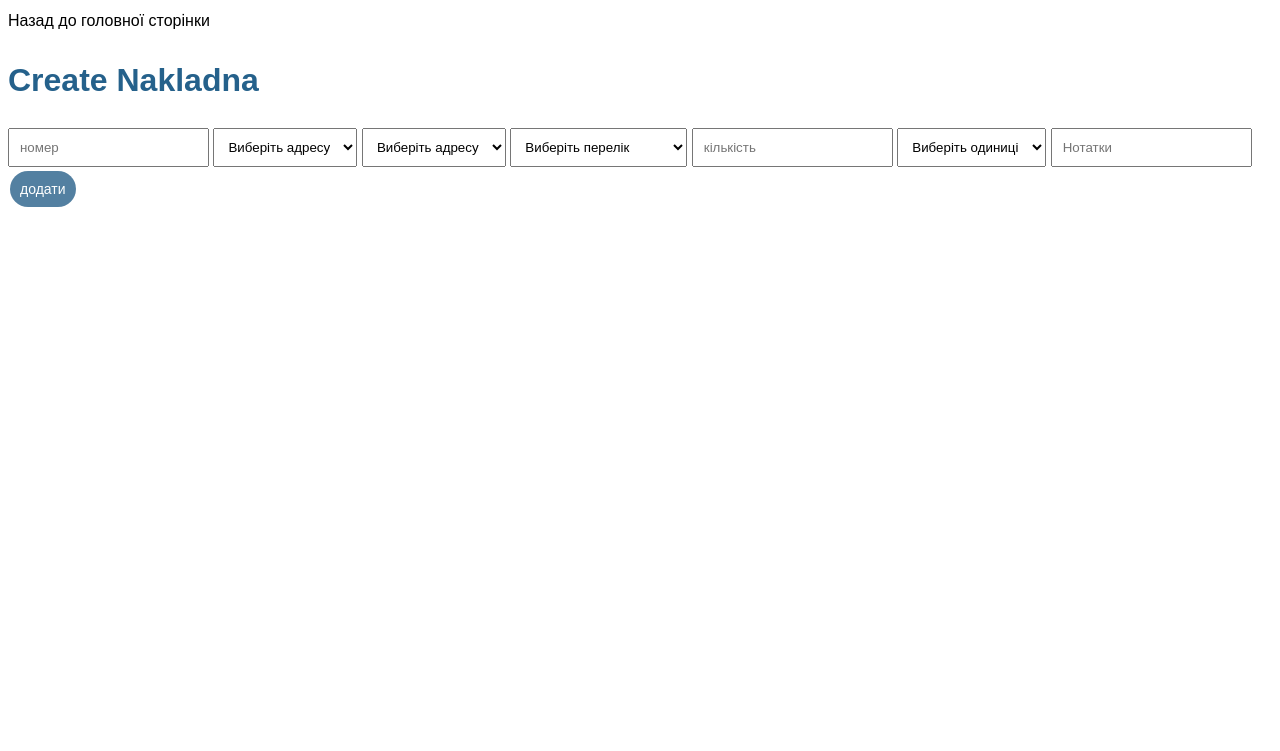
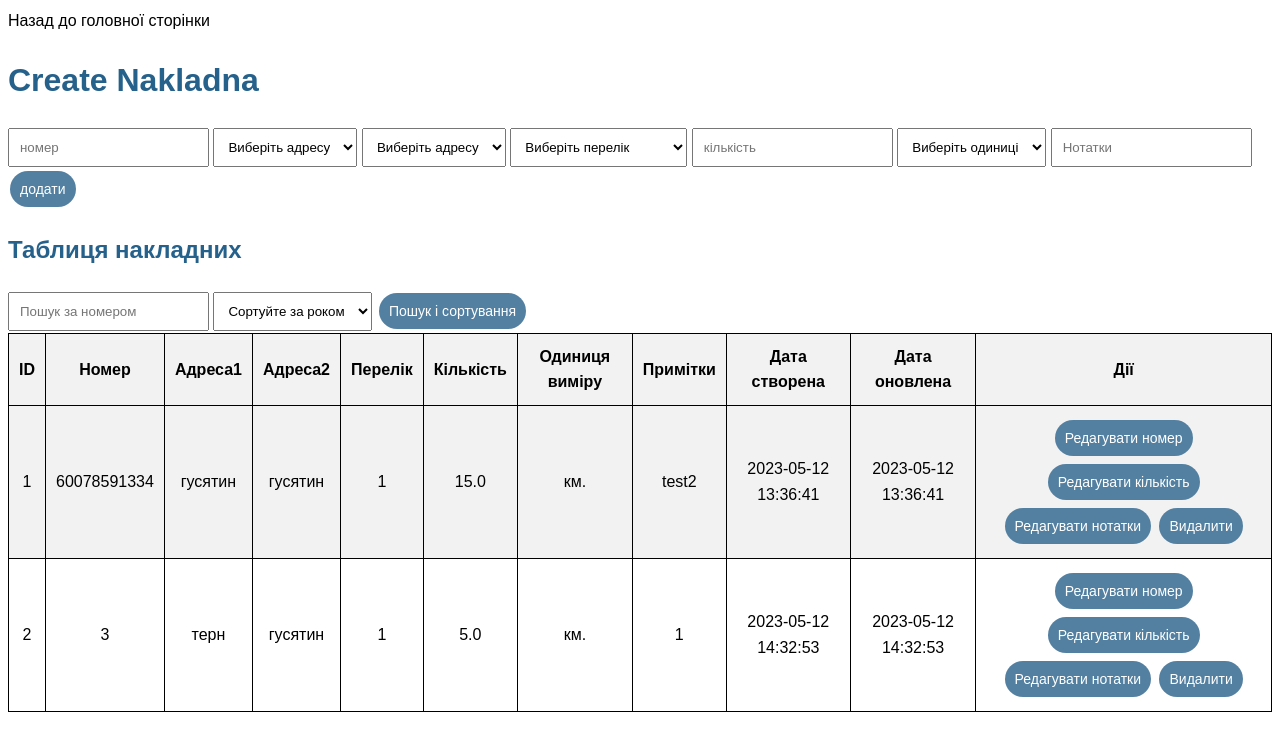
Before and after one commit to igorduvanov/python_oblick, a FastAPI app: page /nakladna/nakladna_page in a window 1280 px wide. Shown: the top 751 px of the page. Run offline with FastAPI, Linux system fonts and the light colour scheme; data comes from the database, SQL or seed files in the repository; both versions use the stored data as it was after the commit.

Commit message:
виведення, без select

```diff
--- a/app/routers/nakladna.py
+++ b/app/routers/nakladna.py
@@ -10,7 +10,6 @@ from sqlalchemy.orm import Session
 from fastapi.responses import HTMLResponse
 from app.database import get_db
 from app.templates import templates
-from fastapi import Form
 
 router = APIRouter()
 
@@ -80,9 +79,12 @@ async def read_nakladna_page(request: Request, db: Session = Depends(get_db), se
 
     nakladnas = nakladnas.all()
 
+    # Create a dictionary mapping unit ids to unit names
+    unit_names = {unit.id: unit.name for unit in units}
+
     return templates.TemplateResponse("nakladna_page.html",
      {"request":request, "nakladnas": nakladnas, "search": search, "sort_by": sort_by,
-                                       "units": units, "pereliks": pereliks,"odvumirs": odvumirs})
+                                       "units": unit_names, "pereliks": pereliks,"odvumirs": odvumirs})
 
 @router.put("/nakladna/{nakladna_id}")
 async def update_nakladna(nakladna_id: int, nakladna: NakladnaUpdate, db: Session = Depends(get_db)):
--- a/app/templates/nakladna_page.html
+++ b/app/templates/nakladna_page.html
@@ -41,9 +41,64 @@
 
         <button type="button" onclick="submitForm()">додати</button>
     </form>
+
+    <h2>Таблиця накладних</h2>
+    <form id="searchForm" onsubmit="event.preventDefault(); searchAndSort();">
+        <input type="text" name="search" placeholder="Пошук за номером" value="{{ search if search }}">
+        <select name="sort_by">
+            <option value="">Сортуйте за роком</option>
+            <option value="year_asc" {% if sort_by == "year_asc" %}selected{% endif %}>За зростанням</option>
+            <option value="year_desc" {% if sort_by == "year_desc" %}selected{% endif %}>За спаданням</option>
+        </select>
+        <button type="submit">Пошук і сортування</button>
+    </form>
+    <table>
+        <tr>
+            <th>ID</th>
+            <th>Номер</th>
+            <th>Адреса1</th>
+            <th>Адреса2</th>
+            <th>Перелік</th>
+            <th>Кількість</th>
+            <th>Одиниця виміру</th>
+            <th>Примітки</th>
+            <th>Дата створена</th>
+            <th>Дата оновлена</th>
+            <th>Дії</th>
+        </tr>
+        {% for nakladna in nakladnas %}
+            <tr>
+                <td>{{ nakladna.id }}</td>
+                <td>{{ nakladna.number }}</td>
+                <td>{{ units[nakladna.address_1] }}</td>
+                <td>{{ units[nakladna.address_2] }}</td>
+                <td>{{ nakladna.Perelik.name }}</td>
+                <td>{{ nakladna.kilkist }}</td>
+                <td>{{ nakladna.Odvumir.name }}</td>
+                <td>{{ nakladna.notes }}</td>
+                <td>{{ nakladna.date_created.strftime('%Y-%m-%d %H:%M:%S') }}</td>
+                <td>{{ nakladna.date_updated.strftime('%Y-%m-%d %H:%M:%S') }}</td>
+                <td>
+                    <button onclick="editNakladnaNumber({{ nakladna.id }})">Редагувати номер</button>
+                    <button onclick="editNakladnaKilkist({{ nakladna.id }})">Редагувати кількість</button>
+                    <button onclick="editNakladnaNotes({{ nakladna.id }})">Редагувати нотатки</button>
+                    <button onclick="deleteNakladna({{ nakladna.id }})">Видалити</button>
+                </td>
+                </tr>
+            {% endfor %}
+
+            </table>
     {% endblock %}
 {% block scripts %}
 <script>
+          function searchAndSort() {
+        const searchForm = document.getElementById('searchForm');
+        const formData = new FormData(searchForm);
+        const searchParams = new URLSearchParams(formData);
+
+        window.location.href = `/nakladna/nakladna_page?${searchParams.toString()}`;
+    }
+
   async function submitForm() {
         const form = document.getElementById('nakladnaForm');
         const formData = new FormData(form);
@@ -67,5 +122,94 @@
             console.error('Error:', response.statusText);
         }
     }
+    async function editNakladnaNumber(nakladnaId) {
+        const newNumber = prompt("введіть новий номер (порожньо, щоб не змінювати):");
+
+        const jsonData = {};
+
+        if (newNumber !== "") {
+            jsonData["number"] = newNumber;
+        }
+
+        const response = await fetch(`/nakladna/nakladna/${nakladnaId}`, {
+            method: 'PUT',
+            headers: {
+                'Content-Type': 'application/json'
+            },
+            body: JSON.stringify(jsonData)
+        });
+
+        if (response.ok) {
+            window.location.reload();
+        } else {
+            console.error('Error:', response.statusText);
+        }
+    }
+
+
+
+    async function editNakladnaKilkist(nakladnaId) {
+        const newKilkist = prompt("введіть новий кількість (порожньо, щоб не змінювати):");
+
+        const jsonData = {};
+
+        if (newKilkist !== "") {
+            jsonData["kilkist"] = newKilkist;
+        }
+
+        const response = await fetch(`/nakladna/nakladna/${nakladnaId}`, {
+            method: 'PUT',
+            headers: {
+                'Content-Type': 'application/json'
+            },
+            body: JSON.stringify(jsonData)
+        });
+
+        if (response.ok) {
+            window.location.reload();
+        } else {
+            console.error('Error:', response.statusText);
+        }
+    }
+
+    async function editNakladnaNotes(nakladnaId) {
+        const newNotes = prompt("введіть нову назву (порожньо, щоб не змінювати):");
+
+        const jsonData = {};
+
+        if (newNotes !== "") {
+            jsonData["notes"] = newNotes;
+        }
+
+        const response = await fetch(`/nakladna/nakladna/${nakladnaId}`, {
+            method: 'PUT',
+            headers: {
+                'Content-Type': 'application/json'
+            },
+            body: JSON.stringify(jsonData)
+        });
+
+        if (response.ok) {
+            window.location.reload();
+        } else {
+            console.error('Error:', response.statusText);
+        }
+    }
+
+    async function deleteNakladna(nakladnaId) {
+        if (!confirm('Ви впевнені, що хочете видалити цю накладну?')) {
+            return;
+        }
+
+        const response = await fetch(`/nakladna/nakladna/${nakladnaId}`, {
+            method: 'DELETE',
+        });
+
+        if (response.ok) {
+            window.location.reload();
+        } else {
+            console.error('Error:', response.statusText);
+        }
+    }
 </script>
 {% endblock %}
```
Also changed, not shown: app/DB.db.
